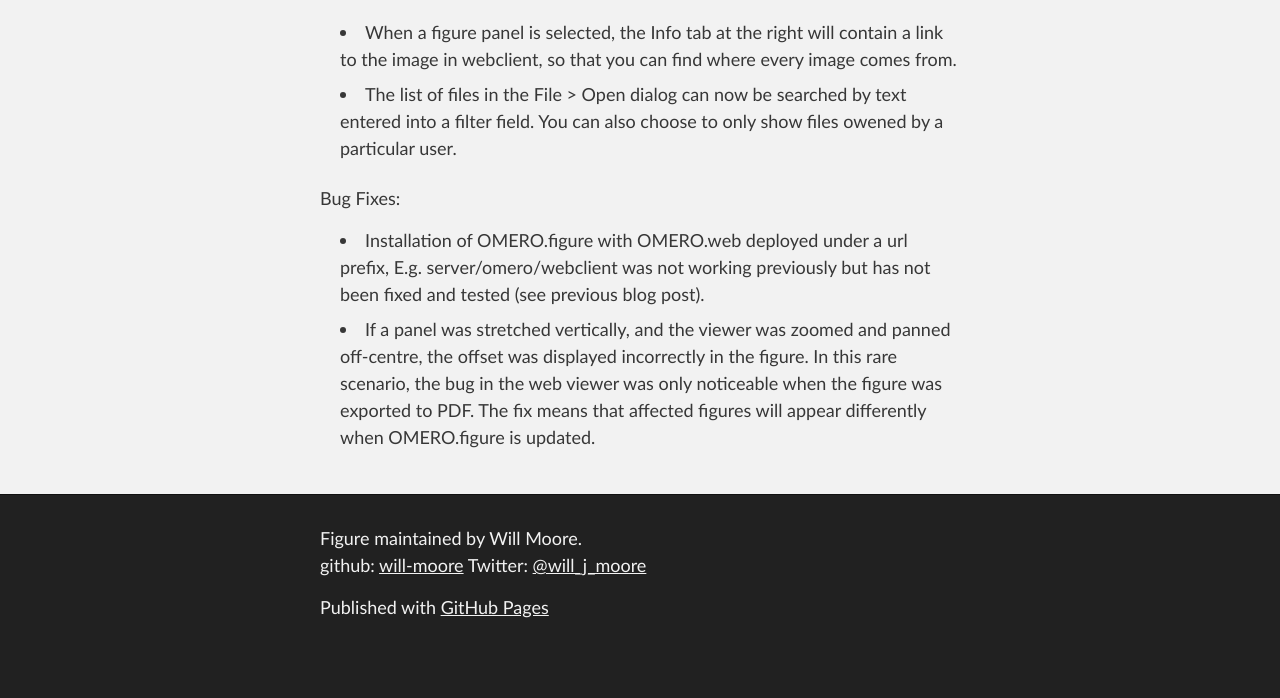
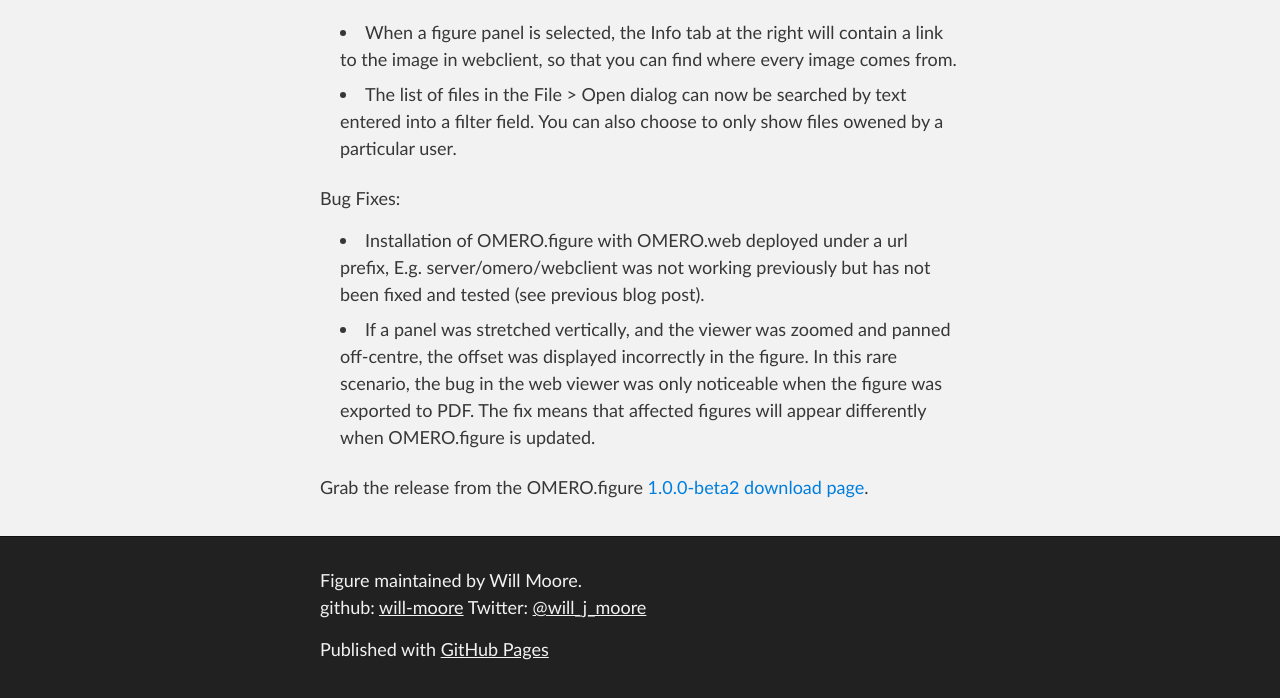
Before and after one commit to ome/omero-figure, a Jekyll site: the page built from _posts/2014-06-25-release-1.0.0-beta2.markdown, in a window 1280 px wide. Shown: the part 335-1033 px from the top of the page. Built offline with Jekyll 4.4.1, drawn with Linux system fonts in a browser that asks for light colours; Markdown is read by kramdown in place of the engine named in the settings; comment, search, counter and statistics services are not loaded; before the commit the page ends 991 px from its top, so only the background shows below that.

Commit message:
Add link to 1.0.0-beta2 download page from blog release post

```diff
--- a/_posts/2014-06-25-release-1.0.0-beta2.markdown
+++ b/_posts/2014-06-25-release-1.0.0-beta2.markdown
@@ -25,3 +25,5 @@
     In this rare scenario, the bug in the web viewer
     was only noticeable when the figure was exported to PDF. The fix means that affected figures will
     appear differently when OMERO.figure is updated.
+
+Grab the release from the OMERO.figure [1.0.0-beta2 download page](http://downloads.openmicroscopy.org/figure/1.0.0-beta2/).
```
